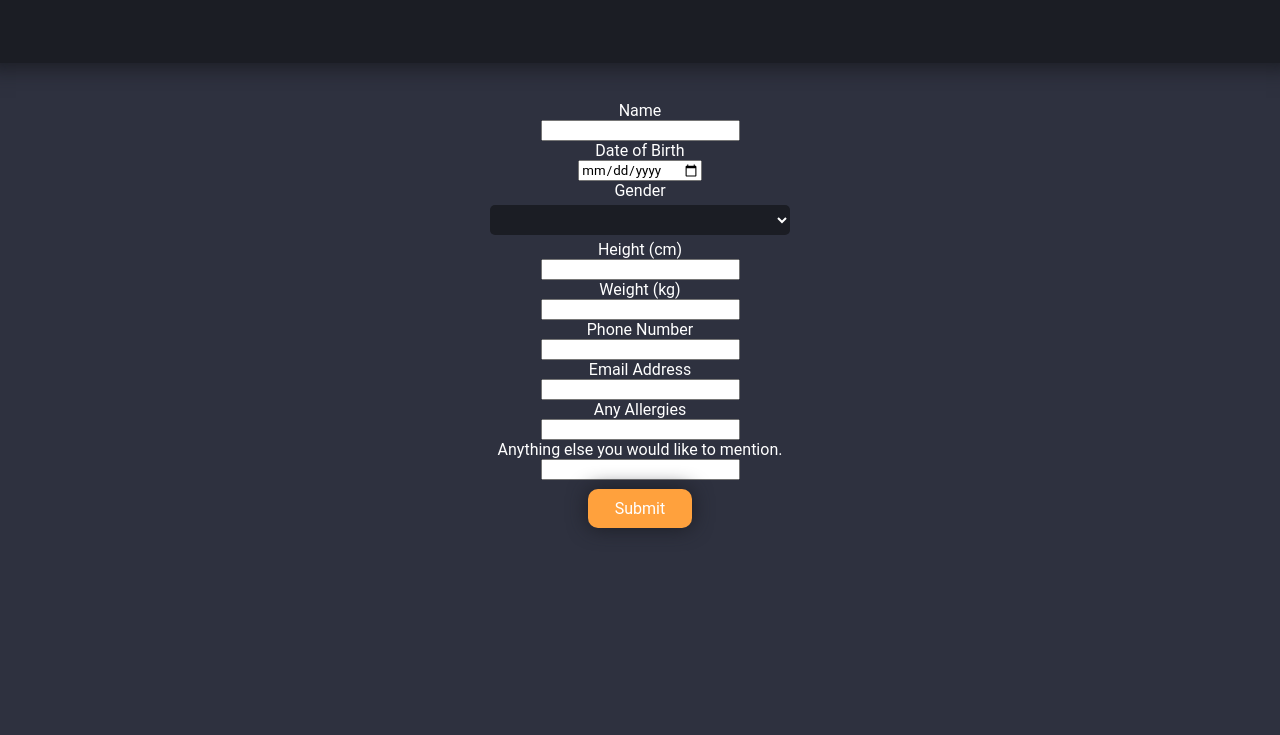
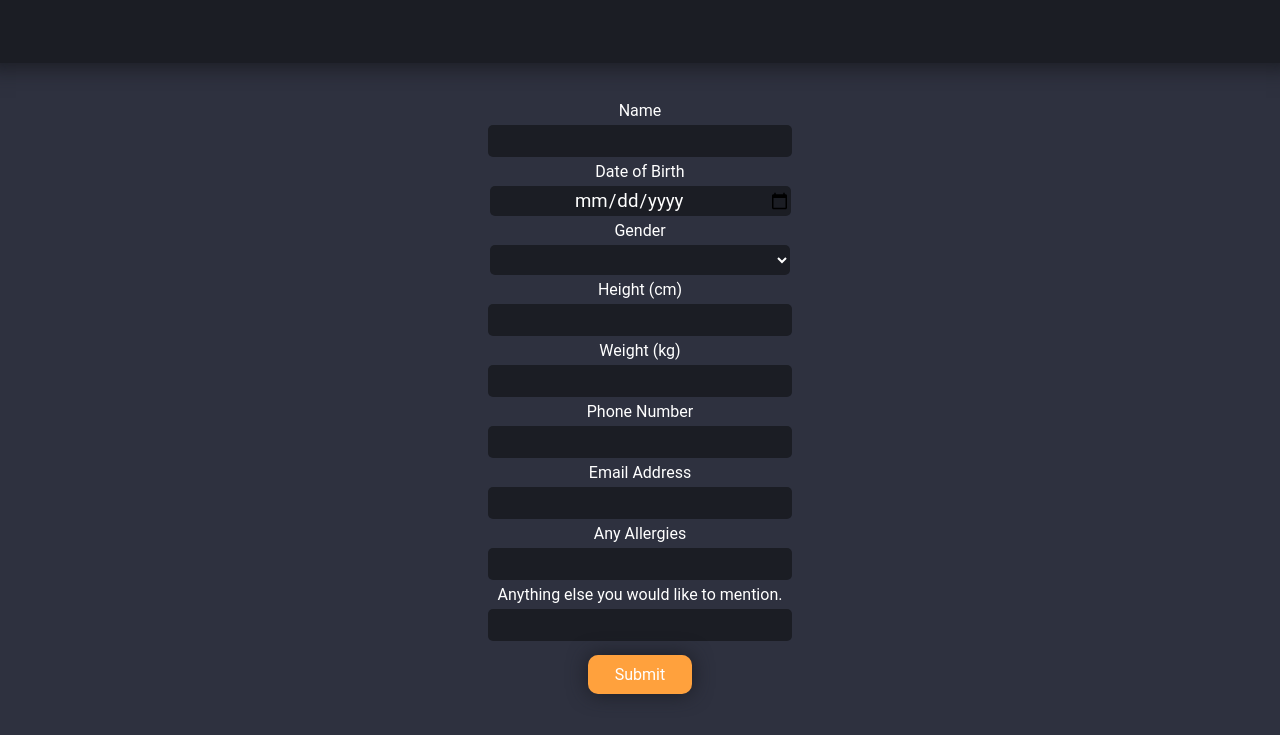
Before and after one commit to MCRTBP2006/gems-stem-competition, a plain HTML site: page onboarding.html in a window 1280 px wide. Shown: the part 107-842 px from the top of the page. Drawn offline with Linux system fonts and the light colour scheme.

Commit message:
Change input types to include form-button class

```diff
--- a/onboarding.html
+++ b/onboarding.html
@@ -12,11 +12,11 @@
     <div class="main-onboarding">
         <form>
             <label for="fname">Name</label><br>
-            <input type="text" id="name" name="name"  value=""><br>
+            <input class="form-button" type="text" id="name" name="name"  value=""><br>
             <label for="dob">Date of Birth</label><br>
-            <input type="date" id="dob" name="dob"  value=""><br>
+            <input class="form-button" type="date" id="dob" name="dob"  value=""><br>
             <label for="gender">Gender</label><br>
-            <select id="gender" name="Gender" >
+            <select class="form-button" id="gender" name="Gender" >
                 <option value="" disabled selected hidden></option>
                 <option value="Male">Male</option>
                 <option value="Female">Female</option>
@@ -24,17 +24,17 @@
             </select>
             <br>
             <label for="height">Height (cm)</label><br>
-            <input type="number"  step="any" min="1" id="height" name="height" value=""><br>
+            <input class="form-button" type="number"  step="any" min="1" id="height" name="height" value=""><br>
             <label for="weight">Weight (kg)</label><br>
-            <input type="number"  step="any" min="1" id="weight" name="weight" value=""><br>
+            <input class="form-button" type="number"  step="any" min="1" id="weight" name="weight" value=""><br>
             <label for="PNum">Phone Number</label><br>
-            <input type="text"  id="PNum" name="height" value=""><br>
+            <input class="form-button" type="text"  id="PNum" name="height" value=""><br>
             <label for="email">Email Address</label><br>
-            <input type="text"  id="email" name="email" value=""><br>
+            <input class="form-button" type="text"  id="email" name="email" value=""><br>
             <label for="allergies">Any Allergies</label><br>
-            <input type="text"  id="allergies" name="allergies" value=""><br>
+            <input class="form-button" type="text"  id="allergies" name="allergies" value=""><br>
             <label for="other">Anything else you would like to mention.</label><br>
-            <input type="text"  id="other" name="other" value=""><br>
+            <input class="form-button" type="text"  id="other" name="other" value=""><br>
 
 
             <br>
```
